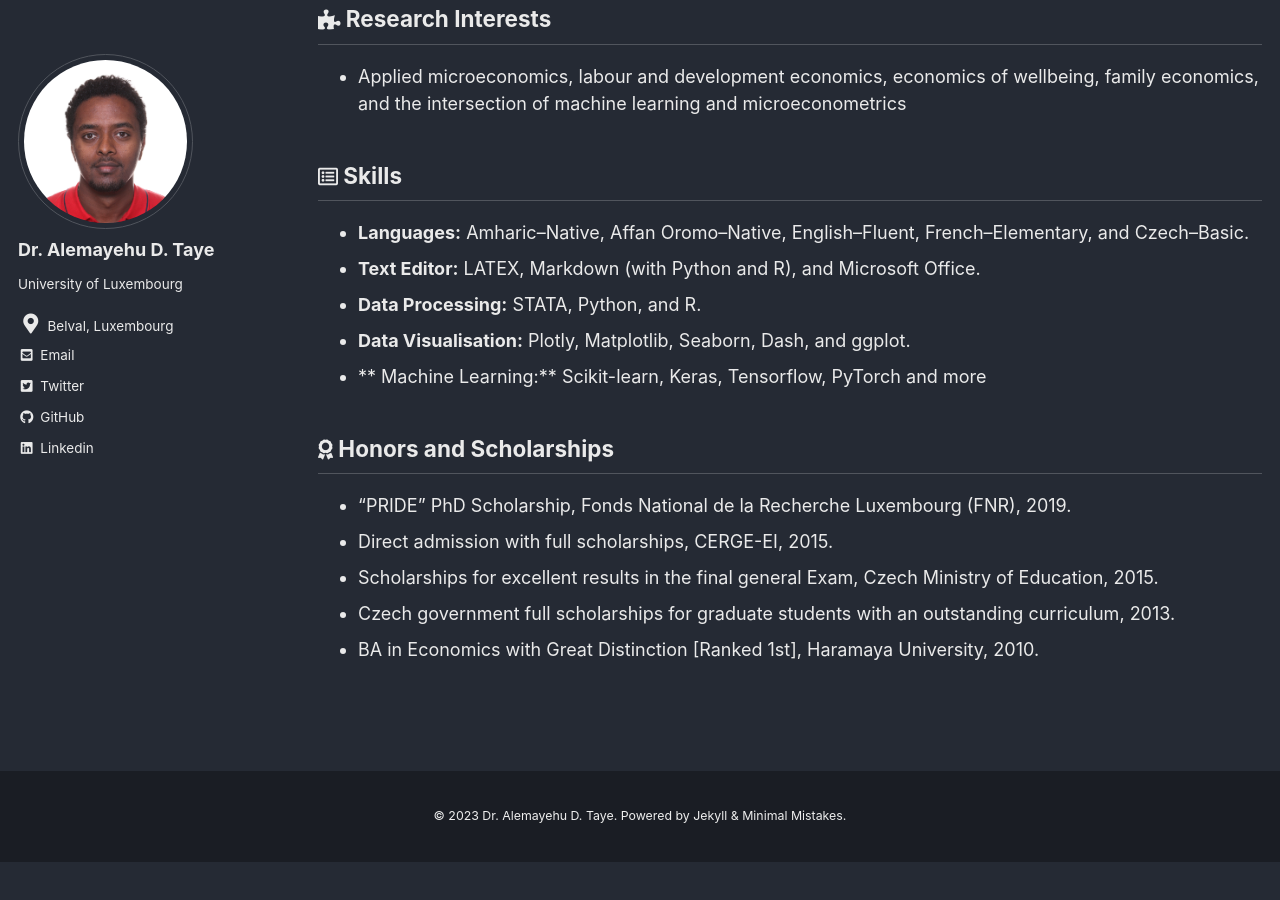
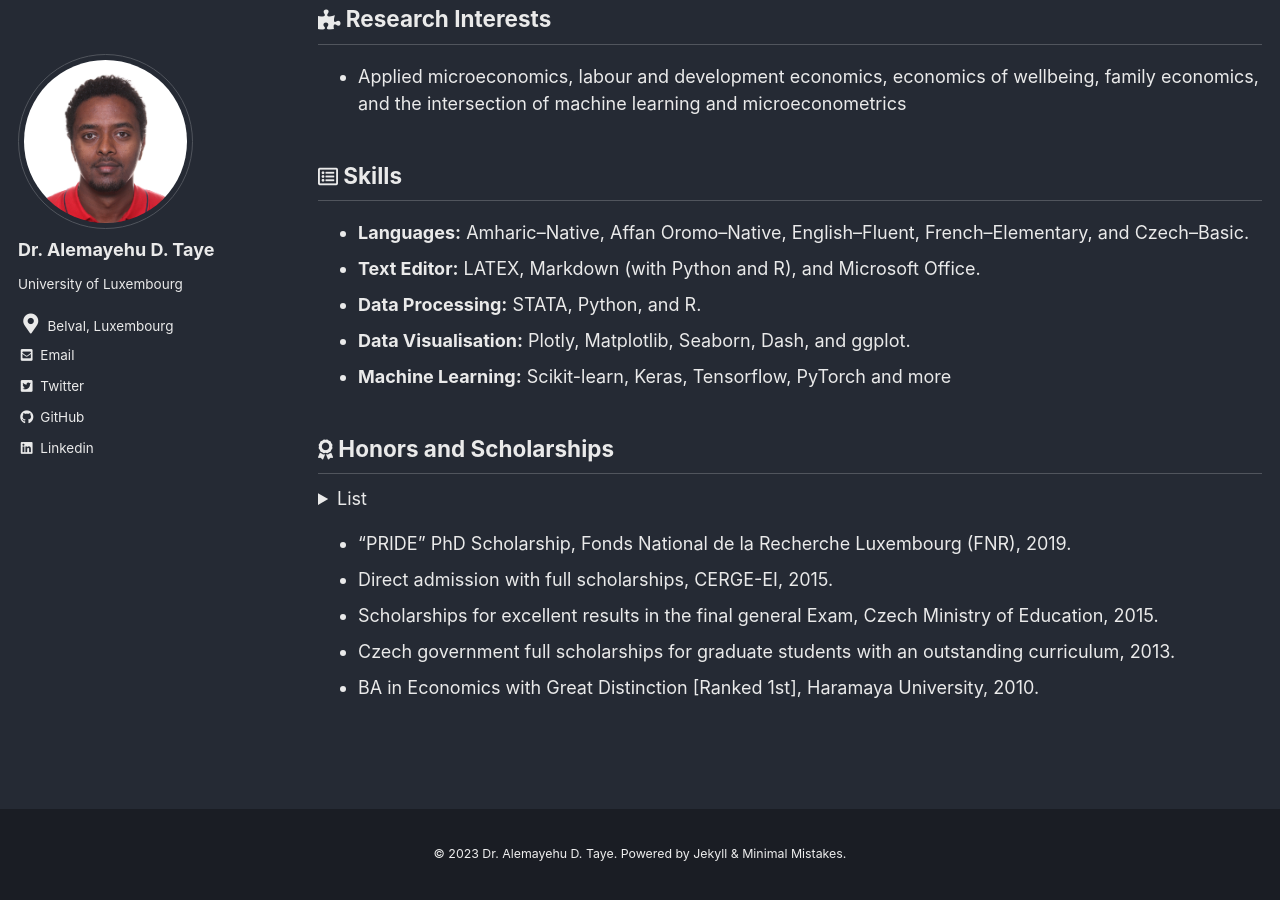
Before and after one commit to AlexTaye/AlexTAYE, a Jekyll site: the page built from _pages/CV.md, in a window 1280 px wide and 900 px high, scrolled down 985 px. Built offline with Jekyll 4.4.1, drawn with Linux system fonts in a browser that asks for light colours; cached includes are drawn as plain includes; before the commit the page ends 1847 px from its top, so only the background shows below that.

Commit message:
Update CV.md

```diff
--- a/_pages/CV.md
+++ b/_pages/CV.md
@@ -53,10 +53,22 @@ and the intersection of machine learning and microeconometrics
 + **Text Editor:** LATEX, Markdown (with Python and R), and Microsoft Office.
 + **Data Processing:** STATA, Python, and R.
 + **Data Visualisation:** Plotly, Matplotlib, Seaborn, Dash, and ggplot.
-+ ** Machine Learning:** Scikit-learn, Keras, Tensorflow, PyTorch and more
++ **Machine Learning:** Scikit-learn, Keras, Tensorflow, PyTorch and more
 
 
 ## <i class='fas fa-award' style='font-size:20px'></i> Honors and Scholarships
+<details>
+<summary>List</summary>
+<ul>
+  <li>“PRIDE” PhD Scholarship, Fonds National de la Recherche Luxembourg (FNR), 2019.</li>
+  <li>Direct admission with full scholarships, CERGE-EI, 2015.</li>
+  <li>Scholarships for excellent results in the final general Exam, Czech Ministry of Education, 2015.</li>
+  <li>Czech government full scholarships for graduate students with an outstanding curriculum, 2013.</li>
+  <li>BA in Economics with Great Distinction [Ranked 1st], Haramaya University, 2010.</li>
+ </ul>
+</details>
+
+
 - “PRIDE” PhD Scholarship, Fonds National de la Recherche Luxembourg (FNR), 2019.
 - Direct admission with full scholarships, CERGE-EI, 2015.
 - Scholarships for excellent results in the final general Exam, Czech Ministry of Education, 2015.
```
